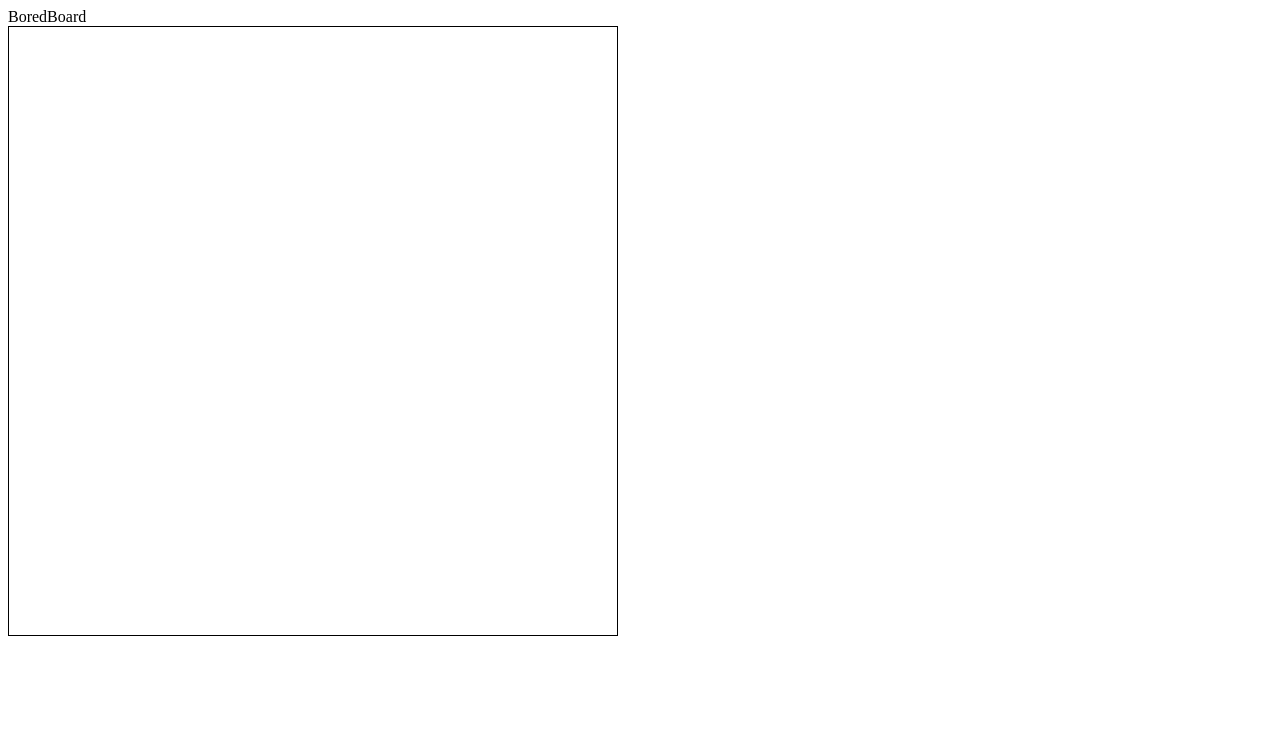
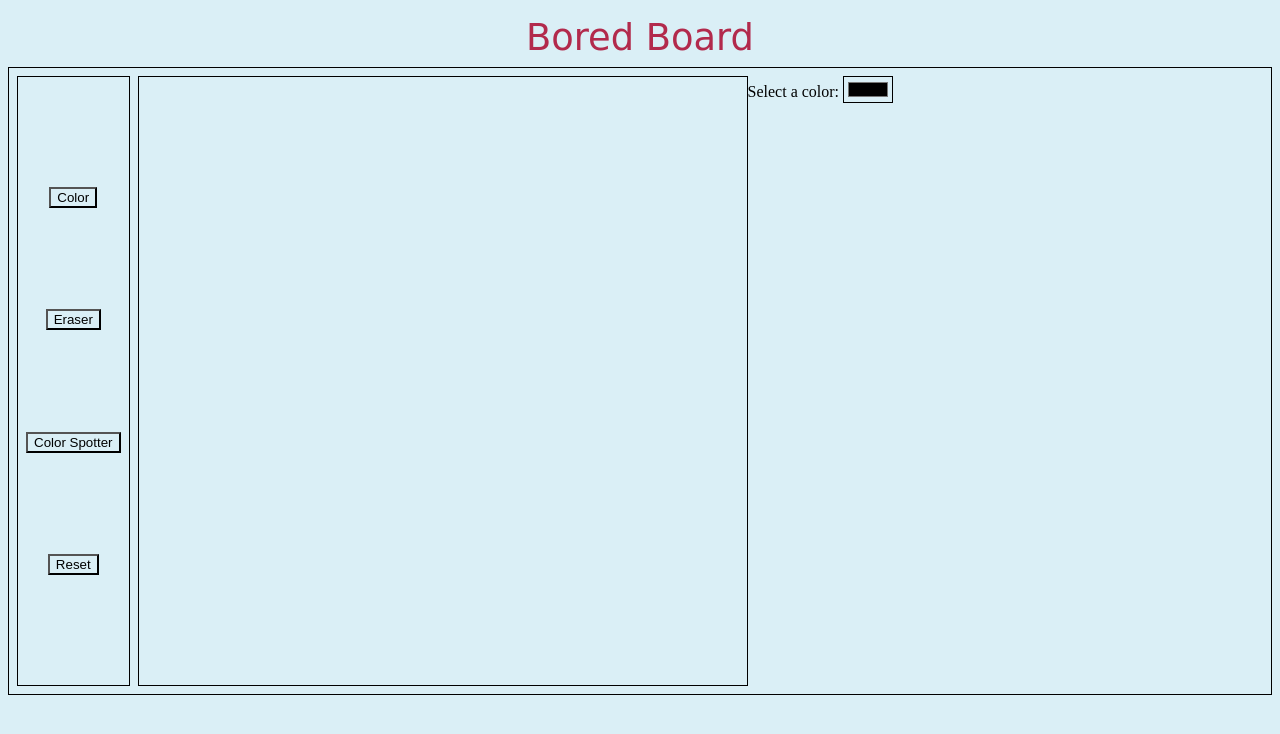
Before and after one commit to SayfSahaf/boredBoard, a plain HTML site: page index.html in a window 1280 px wide. Drawn offline with Linux system fonts and the light colour scheme; a web font is replaced by a local one.

Commit message:
add ui elements

```diff
--- a/index.html
+++ b/index.html
@@ -5,13 +5,28 @@
     <meta name="viewport" content="width=device-width, initial-scale=1.0">
     <script src="script.js" defer></script>
     <link rel="stylesheet" href="style.css">
+    <link rel="preconnect" href="https://fonts.googleapis.com">
+    <link rel="preconnect" href="https://fonts.googleapis.com">
+    <link rel="preconnect" href="https://fonts.gstatic.com" crossorigin>
+    <link href="https://fonts.googleapis.com/css2?family=Oi&display=swap" rel="stylesheet">
     <title>Bored Board</title>
 </head>
 <body>
-    <header>BoredBoard</header>
+    <header>Bored Board</header>
     <main>
-        <div id="options"></div>
+        <div id="options">
+            <button>Color</button>
+            <button>Eraser</button>
+            <button>Color Spotter</button>
+            <button>Reset</button>
+        </div>
         <div id="board"></div>
+        <div>
+            <label for="colorPicker">Select a color:</label>
+            <input type="color" id="colorPicker">
+            <div id="colorPreview"></div>
+
+        </div>
     </main>
     <footer></footer>
 </body>
--- a/style.css
+++ b/style.css
@@ -1,9 +1,40 @@
+*{
+    background-color: #daeff6;
+}
+
+header {
+    font-family: 'Oi', cursive;
+    font-size: 2.3rem;
+    color: #b22a4c;
+    padding: 0.5rem;
+    display: flex;
+    flex-direction: row;
+    justify-content: center;
+}
+
+main{
+    border: solid black 1px;
+    padding: 0.5rem;
+    display: flex;
+    flex-direction: row;
+}
+
+#options {
+    display: flex;
+    flex-direction: column;
+    justify-content: space-evenly;
+    align-items: center;
+    border: solid black 1px;
+    padding: 0.5rem;
+    margin-right: 0.5rem;
+}
 
 #board {
     display: grid;
     border: solid black 1px;
     width: 608px;
     height: 608px;
+    justify-self: flex-end;
 }
 
 
```
